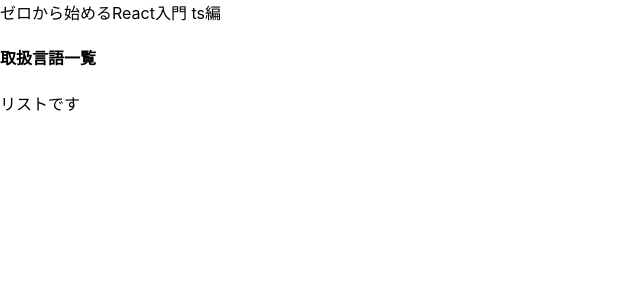
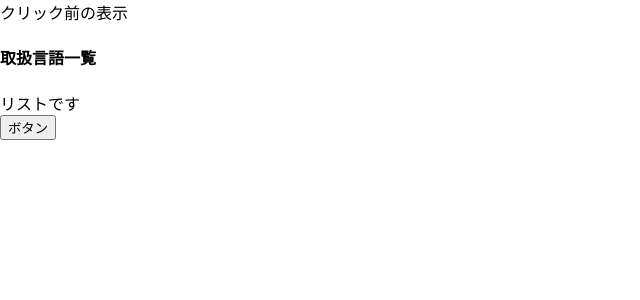
Before and after one commit to knm22mukk/react-tutorial-ts, a React (Create React App) app: page / in a window 1280 px wide. Shown: the top 300 px of the page, without its empty margins (0-640 px from the left). Built offline with nearby package versions, Linux system fonts and the light colour scheme.

Commit message:
useStateを使ってみました

```diff
--- a/src/App.tsx
+++ b/src/App.tsx
@@ -1,11 +1,22 @@
-import { FC } from 'react';
+import { FC, useState } from 'react';
 import List from './List';
 
-const App: FC = () => (
-  <div>
-    ゼロから始めるReact入門 ts編
-    <List title='取扱言語一覧' />
-  </div>
-);
+const App: FC = () => {
+  const [description, setDescription] = useState<string>('クリック前の表示');
+
+  const changeDescription = (): void => {
+    setDescription('クリックしました');
+  };
+
+  return (
+    <div>
+      {description}
+      <List title='取扱言語一覧' />
+      <button type='button' onClick={changeDescription}>
+        ボタン
+      </button>
+    </div>
+  );
+};
 
 export default App;
```
